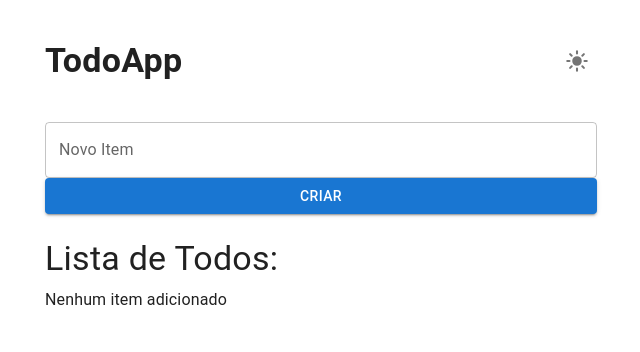
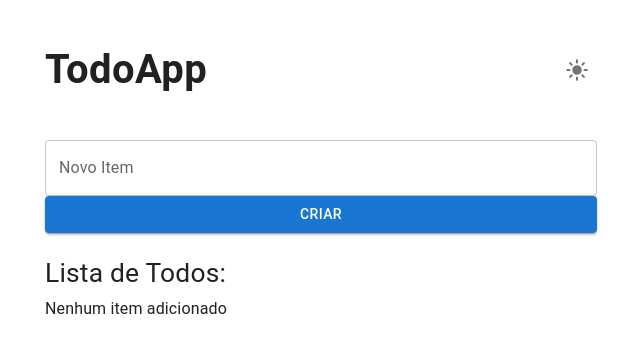
Before and after one commit to ribeiro-dev/react-todo, a React (Vite) app: page / in a window 1280 px wide. Shown: the top 352 px of the page, without its empty margins (319-959 px from the left). Built offline with nearby package versions, Linux system fonts and the light colour scheme; the HTML template or start-up script is replaced by a standard one.

Commit message:
style: change font sizes

```diff
--- a/src/pages/Home/components/TodoItem.jsx
+++ b/src/pages/Home/components/TodoItem.jsx
@@ -8,7 +8,7 @@ export default function TodoItem({ completed, id, title, toggleTodo, deleteTodo
     <ListItem key={id}>
       <ListItemText
         primary={title}
-        primaryTypographyProps={{ style: { textDecoration: completed ? 'line-through' : 'none' } }}
+        primaryTypographyProps={{ style: { textDecoration: completed ? 'line-through' : 'none', fontSize: '1.25rem' } }}
       />
 
       <ListItemIcon>
--- a/src/pages/Home/index.jsx
+++ b/src/pages/Home/index.jsx
@@ -74,7 +74,14 @@ export default function Index({ toggleTheme, theme }) {
           justifyContent: 'space-between',
           py: '40px',
           }}>
-          <Typography component='h1' variant='h4' sx={{fontWeight: 'bold'}}>TodoApp</Typography>
+          <Typography
+            component='h1'
+            sx={{
+              fontWeight: 'bold',
+              fontSize: '2.5rem'
+            }}>
+            TodoApp
+          </Typography>
 
           <IconButton aria-label="toggle theme" onClick={toggleTheme}>
             {theme == 'light' ? <IoSunny /> : <IoMoon />}
@@ -82,7 +89,13 @@ export default function Index({ toggleTheme, theme }) {
         </Box>
         <NewTodoForm addTodo={addTodo} />
 
-        <Typography mt={3} variant='h4' className="header">Lista de Todos:</Typography>
+        <Typography mt={3}
+          variant='h4'
+          className="header"
+          sx={{ fontSize: '1.65rem' }}
+        >
+            Lista de Todos:
+        </Typography>
         <TodoList todos={todos} toggleTodo={toggleTodo} deleteTodo={deleteTodo} />
       </Container>
     </Paper>
```
